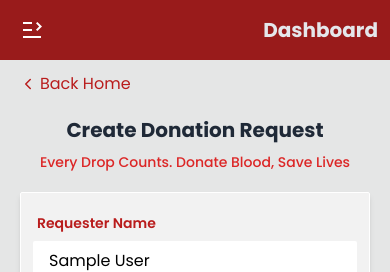
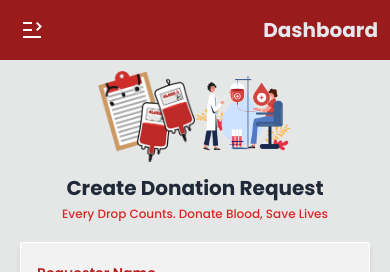
Before and after one commit to md-ahmodullah/LifeDrops, a React (Vite) app: page /dashboard/create-donation-request in a window 390 px wide. Shown: the top 272 px of the page. Built offline with nearby package versions, Linux system fonts and the light colour scheme; no server answers; sample sign-in values are in the browser's storage.

Commit message:
Responsiveness of Completed Dashboard UI

```diff
--- a/src/Pages/Dashboard/CreateDonation.jsx
+++ b/src/Pages/Dashboard/CreateDonation.jsx
@@ -1,9 +1,14 @@
+// import Lottie from "lottie-react";
+// <Lottie animationData={deep} loop={true} />
 import { useContext, useState } from "react";
-import { IoChevronBackOutline, IoWarning } from "react-icons/io5";
-import { Link, useNavigate } from "react-router-dom";
+import { IoWarning } from "react-icons/io5";
+import { useNavigate } from "react-router-dom";
 import useDistricts from "../../Hooks/useDistricts";
 import useUpazila from "../../Hooks/useUpazila";
 import { AuthContext } from "../../Provider/AuthProvider";
+// import deep from "/public/deep.json";
+import createDonation from "../../assets/images/create.png";
+import createDonation2 from "../../assets/images/create2.png";
 export default function CreateDonation() {
   const [districts] = useDistricts();
   const [upazilas] = useUpazila();
@@ -44,27 +49,20 @@ export default function CreateDonation() {
   return (
     <>
       <div className="bg-base-300 font-poppins">
-        <div className="">
-          <div className="px-5 md:pr-5 lg:px-8 space-y-5">
-            <div className="space-y-2">
-              <Link
-                to="/"
-                className="flex items-center gap-1 text-red-700 py-3"
-              >
-                <IoChevronBackOutline />
-                Back Home
-              </Link>
-              <h1 className="text-xl lg:text-3xl font-bold text-center">
+        <div className="grid grid-cols-1 lg:grid-cols-3 items-center gap-0 pb-8">
+          <div className="px-5 md:pr-5 lg:px-8 space-y-5 lg:col-span-2 order-2 lg:order-1">
+            <div className="space-y-1 lg:pt-5">
+              <h1 className="text-xl lg:text-2xl font-bold text-center">
                 Create Donation Request
               </h1>
-              <p className="text-center text-red-600 font-medium text-sm lg:text-base">
+              <p className="text-center text-red-600 font-medium text-xs lg:text-sm">
                 Every Drop Counts. Donate Blood, Save Lives
               </p>
             </div>
             <div className="border border-white shadow-md rounded-sm bg-base-200">
               <form
                 onSubmit={handleSubmit}
-                className="p-3 lg:p-6 grid grid-cols-1 lg:grid-cols-2 gap-4"
+                className="p-3 lg:p-6 grid grid-cols-1 md:grid-cols-2 gap-4"
               >
                 <div>
                   <label className="label">
@@ -221,7 +219,7 @@ export default function CreateDonation() {
                     required
                   />
                 </div>
-                <div className="md:col-span-2">
+                <div className="col-span-1 md:col-span-2">
                   <label className="label">
                     <span className="label-text text-red-700 font-semibold">
                       Request Message
@@ -234,7 +232,7 @@ export default function CreateDonation() {
                     required
                   ></textarea>
                 </div>
-                <div className="lg:col-span-2">
+                <div className="col-span-1 md:col-span-2">
                   <div>
                     {errMessage && (
                       <span className="text-xs text-red-500 flex items-center gap-1 pb-3 font-medium">
@@ -249,6 +247,10 @@ export default function CreateDonation() {
               </form>
             </div>
           </div>
+          <div className="py-2 flex items-center justify-center lg:flex-col order-1 lg:order-2">
+            <img src={createDonation2} alt="" className="w-1/4 lg:w-2/3" />
+            <img src={createDonation} alt="" className="w-1/4 lg:w-2/3" />
+          </div>
         </div>
       </div>
     </>
```
Also changed, not shown: src/assets/images/create.png (added), src/assets/images/create2.png (added).
